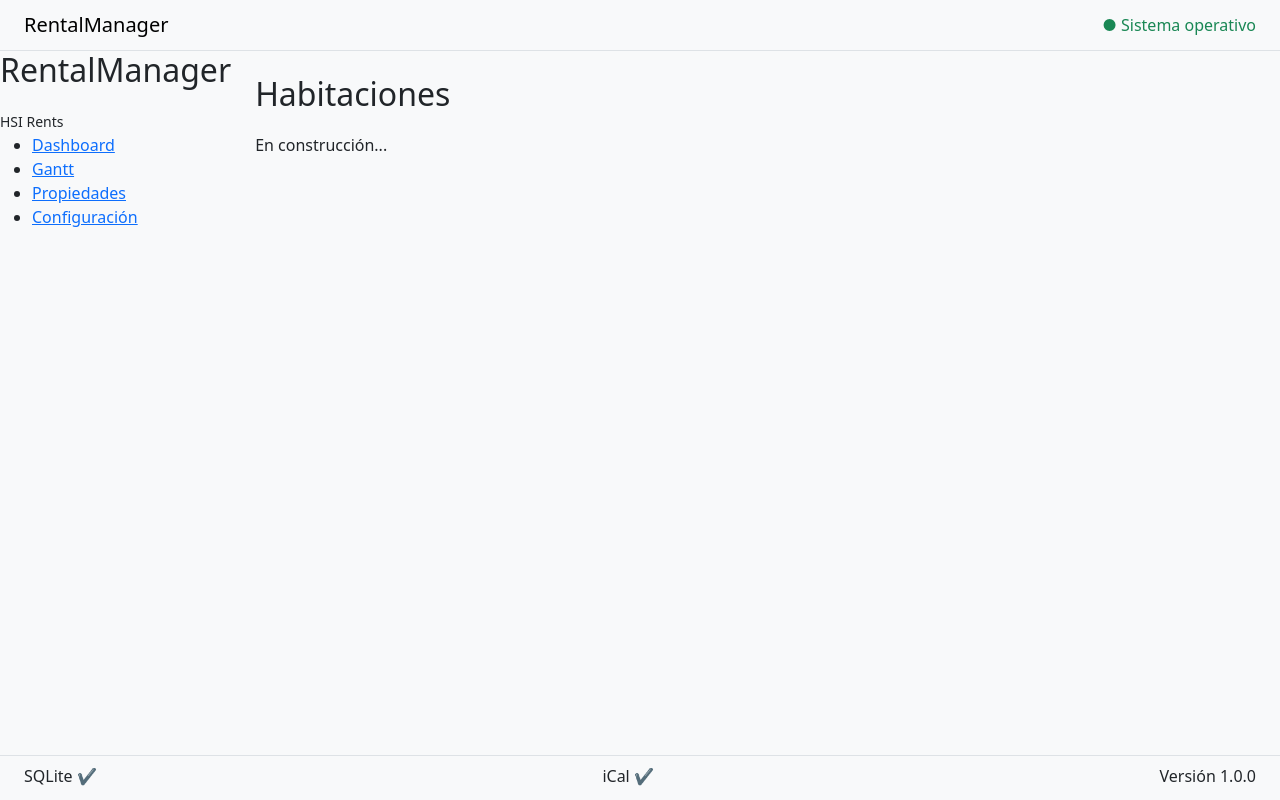
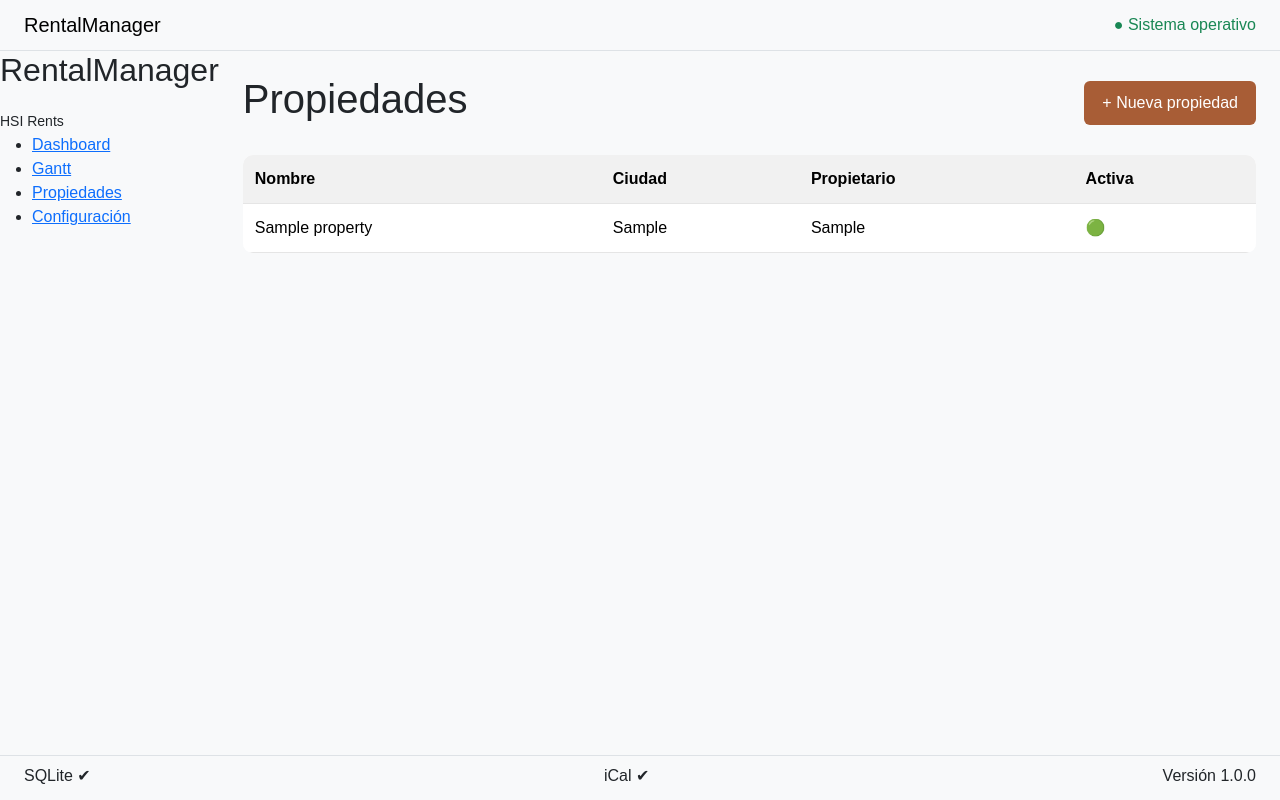
Before and after one commit to JorgeSolerM/RentalManager, a FastAPI app: page /properties/ in a window 1280 px wide. Run offline with FastAPI, Linux system fonts and the light colour scheme; tables that the repository leaves empty hold one stand-in row (values such as "Sample post").

Commit message:
DEV-003: CRUD inicial de propiedades

```diff
--- a/backend/database/__init__.py
+++ b/backend/database/__init__.py
@@ -7,3 +7,8 @@ from backend.database.session import engine
 def init_db():
 
     Base.metadata.create_all(bind=engine)
+
+
+if __name__ == "__main__":
+    init_db()
+    print("Base de datos creada correctamente.")
--- a/backend/static/css/main.css
+++ b/backend/static/css/main.css
@@ -1,31 +1,224 @@
+/* =====================================================
+   GENERAL
+===================================================== */
+
 body {
+    background: #f8f9fa;
+    font-family: Arial, Helvetica, sans-serif;
+}
 
-    background: #f8f9fa;
+main {
+    min-height: calc(100vh - 96px);
+}
+
+h2 {
+    margin-bottom: 20px;
+}
+
+/* =====================================================
+   NAVEGACIÓN
+===================================================== */
+
+.nav-link {
+    color: #444;
+    border-radius: 8px;
+    transition: .2s;
+}
+
+.nav-link:hover {
+    background: #eef3ff;
+}
+
+/* =====================================================
+   CABECERA
+===================================================== */
+
+.page-header {
+    display: flex;
+    justify-content: space-between;
+    align-items: center;
+    margin-bottom: 24px;
+}
+
+/* =====================================================
+   TABLAS
+===================================================== */
+
+.table {
+    width: 100%;
+    border-collapse: collapse;
+    background: white;
+    border-radius: 10px;
+    overflow: hidden;
+}
+
+.table th,
+.table td {
+    padding: 12px;
+    border-bottom: 1px solid #e5e5e5;
+    text-align: left;
+}
+
+.table th {
+    background: #f1f1f1;
+    font-weight: 600;
+}
+
+.table tbody tr:hover {
+    background: #fafafa;
+}
+
+/* =====================================================
+   BOTONES
+===================================================== */
+
+.btn-primary {
+
+    background: #a85d36;
+    color: white;
+
+    border: none;
+    border-radius: 6px;
+
+    padding: 10px 18px;
+
+    cursor: pointer;
+
+    transition: .2s;
 
 }
 
-main {
+.btn-primary:hover {
 
-    min-height: calc(100vh - 96px);
+    background: #8c4d2d;
 
 }
 
-.nav-link {
+.btn-secondary {
 
-    color: #444;
+    background: #dddddd;
+    color: #333333;
 
-    border-radius: 8px;
+    border: none;
+    border-radius: 6px;
+
+    padding: 10px 18px;
+
+    cursor: pointer;
+
+    transition: .2s;
 
 }
 
-.nav-link:hover {
+.btn-secondary:hover {
 
-    background: #eef3ff;
+    background: #cccccc;
 
 }
 
-h2 {
+/* =====================================================
+   FORMULARIOS
+===================================================== */
+
+.form-group {
+
+    display: flex;
+    flex-direction: column;
+
+    margin-bottom: 16px;
+
+}
+
+.form-group label {
+
+    margin-bottom: 6px;
+    font-weight: 600;
+
+}
+
+.form-group input,
+.form-group textarea {
+
+    padding: 10px;
+
+    border: 1px solid #cccccc;
+
+    border-radius: 6px;
+
+    font-size: 14px;
+
+}
+
+.form-group textarea {
+
+    resize: vertical;
+
+}
+
+/* =====================================================
+   RENTALMANAGER MODAL
+===================================================== */
+
+.rm-modal {
+
+    position: fixed;
+
+    top: 0;
+    left: 0;
+
+    width: 100vw;
+    height: 100vh;
+
+    background: rgba(0, 0, 0, .45);
+
+    display: flex;
+
+    justify-content: center;
+    align-items: center;
+
+    z-index: 9999;
+
+}
+
+.rm-modal-content {
+
+    width: 520px;
+    max-width: 92%;
+
+    background: white;
+
+    border-radius: 10px;
+
+    padding: 24px;
+
+    box-shadow: 0 10px 30px rgba(0, 0, 0, .25);
+
+}
+
+.rm-modal-header {
 
     margin-bottom: 20px;
 
 }
+
+.rm-modal-actions {
+
+    display: flex;
+
+    justify-content: flex-end;
+
+    gap: 10px;
+
+    margin-top: 24px;
+
+}
+
+/* =====================================================
+   UTILIDADES
+===================================================== */
+
+.hidden {
+
+    display: none !important;
+
+}
--- /dev/null
+++ b/backend/templates/components/property_modal.html
@@ -0,0 +1,114 @@
+<div id="property-modal" class="rm-modal hidden">
+
+    <div class="rm-modal-content">
+
+        <div class="rm-modal-header">
+            <h2>Nueva propiedad</h2>
+        </div>
+
+        <form action="/properties/create" method="post">
+
+            <div class="form-group">
+                <label for="name">Nombre *</label>
+                <input type="text" id="name" name="name" required>
+            </div>
+
+            <div class="form-group">
+                <label for="alias">Alias</label>
+                <input type="text" id="alias" name="alias">
+            </div>
+
+            <div class="form-group">
+                <label for="address">Dirección *</label>
+                <input type="text" id="address" name="address" required>
+            </div>
+
+            <div class="form-group">
+                <label for="city">Ciudad *</label>
+                <input type="text" id="city" name="city" required>
+            </div>
+
+            <div class="form-group">
+                <label for="owner">Propietario *</label>
+                <input type="text" id="owner" name="owner" required>
+            </div>
+
+            <div class="form-group">
+                <label for="notes">Observaciones</label>
+                <textarea id="notes" name="notes" rows="4"></textarea>
+            </div>
+
+            <div class="rm-modal-actions">
+
+                <button type="button" onclick="closePropertyModal()" class="btn-secondary">
+                    Cancelar
+                </button>
+
+                <button type="submit" class="btn-primary">
+                    Guardar
+                </button>
+
+            </div>
+
+        </form>
+
+    </div>
+
+</div>
+<div id="property-modal" class="rm-modal hidden">
+
+    <div class="rm-modal-content">
+
+        <div class="rm-modal-header">
+            <h2>Nueva propiedad</h2>
+        </div>
+
+        <form action="/properties/create" method="post">
+
+            <div class="form-group">
+                <label for="name">Nombre *</label>
+                <input type="text" id="name" name="name" required>
+            </div>
+
+            <div class="form-group">
+                <label for="alias">Alias</label>
+                <input type="text" id="alias" name="alias">
+            </div>
+
+            <div class="form-group">
+                <label for="address">Dirección *</label>
+                <input type="text" id="address" name="address" required>
+            </div>
+
+            <div class="form-group">
+                <label for="city">Ciudad *</label>
+                <input type="text" id="city" name="city" required>
+            </div>
+
+            <div class="form-group">
+                <label for="owner">Propietario *</label>
+                <input type="text" id="owner" name="owner" required>
+            </div>
+
+            <div class="form-group">
+                <label for="notes">Observaciones</label>
+                <textarea id="notes" name="notes" rows="4"></textarea>
+            </div>
+
+            <div class="rm-modal-actions">
+
+                <button type="button" class="btn-secondary" onclick="closePropertyModal()">
+                    Cancelar
+                </button>
+
+                <button type="submit" class="btn-primary">
+                    Guardar
+                </button>
+
+            </div>
+
+        </form>
+
+    </div>
+
+</div>
--- a/backend/templates/pages/properties.html
+++ b/backend/templates/pages/properties.html
@@ -1,8 +1,88 @@
 {% extends "layouts/base.html" %}
 
-{% block title %}Habitaciones{% endblock %}
+{% block title %}Propiedades{% endblock %}
 
 {% block content %}
-<h2>Habitaciones</h2>
-<p>En construcción...</p>
+
+<div class="page-header">
+
+    <h1>Propiedades</h1>
+
+    <button type="button" class="btn-primary" onclick="openPropertyModal()">
+        + Nueva propiedad
+    </button>
+
+</div>
+
+{% if properties %}
+
+<table class="table">
+
+    <thead>
+        <tr>
+            <th>Nombre</th>
+            <th>Ciudad</th>
+            <th>Propietario</th>
+            <th>Activa</th>
+        </tr>
+    </thead>
+
+    <tbody>
+
+        {% for property in properties %}
+
+        <tr>
+
+            <td>{{ property.name }}</td>
+
+            <td>{{ property.city }}</td>
+
+            <td>{{ property.owner }}</td>
+
+            <td>
+
+                {% if property.active %}
+                🟢
+                {% else %}
+                ⚪
+                {% endif %}
+
+            </td>
+
+        </tr>
+
+        {% endfor %}
+
+    </tbody>
+
+</table>
+
+{% else %}
+
+<p>No hay propiedades registradas.</p>
+
+{% endif %}
+
+{% include "components/property_modal.html" %}
+
+<script>
+
+    function openPropertyModal() {
+
+        document
+            .getElementById("property-modal")
+            .classList.remove("hidden");
+
+    }
+
+    function closePropertyModal() {
+
+        document
+            .getElementById("property-modal")
+            .classList.add("hidden");
+
+    }
+
+</script>
+
 {% endblock %}
```
Also changed, not shown: backend/api/routers/properties.py (+63 -12 lines), backend/database/init_db.py (+15 -0 lines), backend/database/session.py (+9 -1 lines), backend/models/property.py (+10 -26 lines), backend/repositories/property_repository.py (+8 -0 lines), backend/services/property_service.py (+7 -3 lines).
